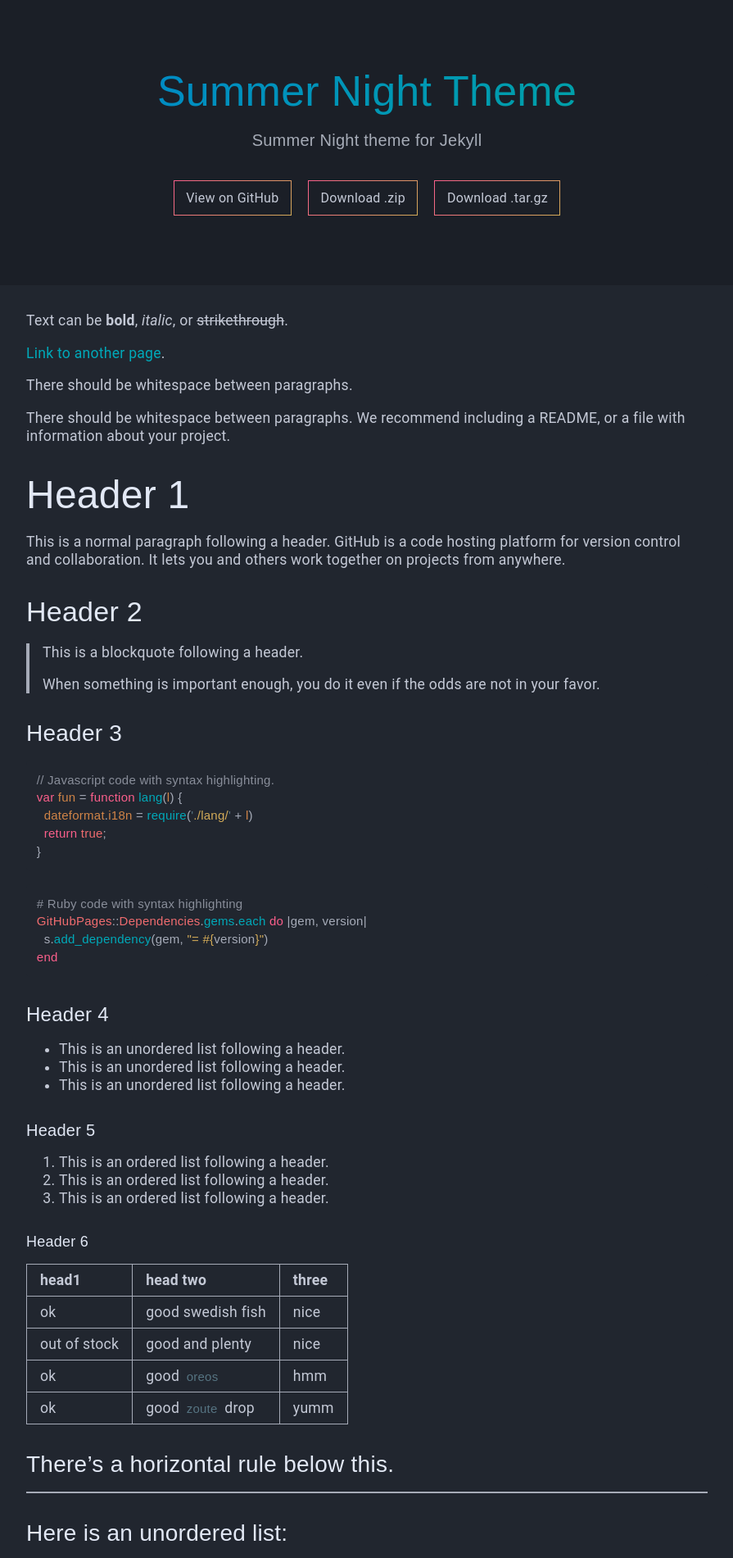
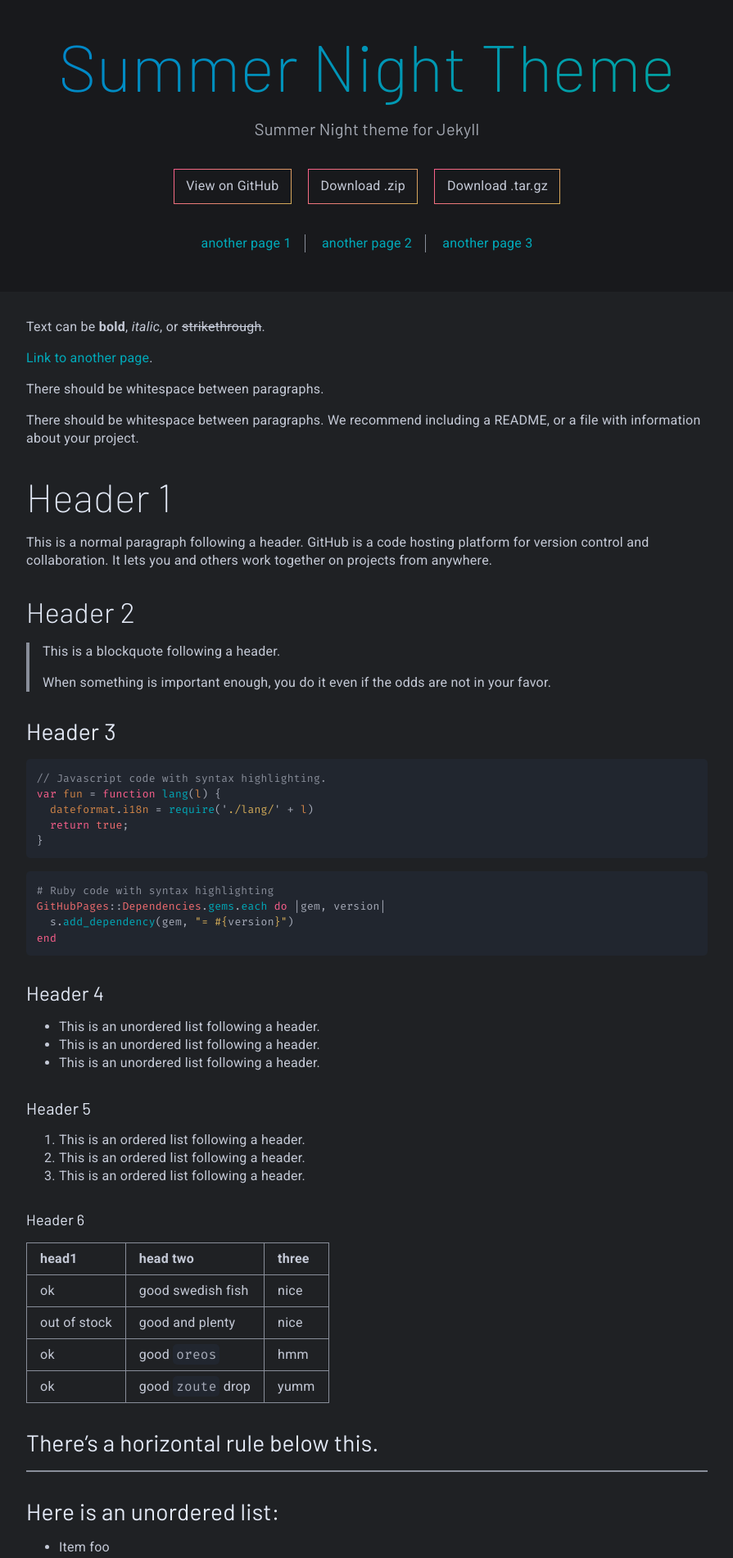
Before and after one commit to jackw01/summer-night-jekyll, a Jekyll site: the page built from index.md, in a window 1280 px wide. Shown: the top 1901 px of the page at 82% size, without its empty margins (192-1087 px from the left). Built offline with Jekyll 4.4.1, drawn with Linux system fonts in a browser that asks for light colours.

Commit message:
add nav menu

```diff
--- a/_config.yml
+++ b/_config.yml
@@ -3,3 +3,13 @@ description: Summer Night theme for Jekyll
 show_downloads: true
 google_analytics:
 theme: summer-night-jekyll
+nav_items:
+  - 1:
+    url: ./another-page.html
+    text: another page 1
+  - 2:
+    url: ./another-page.html
+    text: another page 2
+  - 3:
+    url: ./another-page.html
+    text: another page 3
--- a/_layouts/default.html
+++ b/_layouts/default.html
@@ -1,7 +1,6 @@
 <!DOCTYPE html>
 <html lang="{{ site.lang | default: "en-US" }}">
   <head>
-
     {% if site.google_analytics %}
       <script async src="https://www.googletagmanager.com/gtag/js?id={{ site.google_analytics }}"></script>
       <script>
@@ -12,10 +11,9 @@
       </script>
     {% endif %}
     <meta charset="UTF-8">
-
-{% seo %}
+    {% seo %}
     <meta name="viewport" content="width=device-width, initial-scale=1">
-    <meta name="theme-color" content="#21262f">
+    <meta name="theme-color" content="#1f2124">
     <meta name="apple-mobile-web-app-status-bar-style" content="black-translucent">
     <link rel="stylesheet" href="{{ '/assets/css/style.css?v=' | append: site.github.build_revision | relative_url }}">
   </head>
@@ -33,14 +31,19 @@
         <a href="{{ site.github.zip_url }}" class="button">Download .zip</a>
         <a href="{{ site.github.tar_url }}" class="button">Download .tar.gz</a>
       {% endif %}
+      {% if site.nav_items %}
+        <ul class="nav">
+          {% for link in site.nav_items %}
+            <li><a href="{{ link.url }}">{{ link.text }}</a></li>
+          {% endfor %}
+        </ul>
+      {% endif %}
     </header>
-
     <main id="content" class="main-content" role="main">
       {{ content }}
-
       <footer class="site-footer">
         {% if site.github.is_project_page %}
-          <span class="site-footer-owner"><a href="{{ site.github.repository_url }}">{{ site.github.repository_name }}</a> is maintained by <a href="{{ site.github.owner_url }}">{{ site.github.owner_name }}</a>.</span>
+          <span class="site-footer-owner"><a href="{{ site.github.repository_url }}">{{ site.github.repository_name }}</a> is maintained by <a href="{{ site.github.owner_url }}">@{{ site.github.owner_name }}</a>.</span>
         {% endif %}
         <span class="site-footer-credits">This page was generated by <a href="https://pages.github.com">GitHub Pages</a>.</span>
       </footer>
--- a/_sass/summer-night-jekyll.scss
+++ b/_sass/summer-night-jekyll.scss
@@ -1,7 +1,7 @@
 @import "normalize";
 @import "syntax";
 @import "variables";
-@import url('https://fonts.googleapis.com/css?family=Open+Sans:400,700');
+@import url('https://fonts.googleapis.com/css?family=Barlow:100,200,300,400|Fira+Code:400,700|Roboto:300,300i,400,400i,500,500i,700,700i');
 
 @mixin large {
   @media screen and (min-width: #{$large-breakpoint}) {
@@ -35,7 +35,7 @@ h1, h2, h3, h4, h5, h6, .modal-title {
 }
 
 code, pre {
-    font: 15px "Fira Mono", sans-serif;
+    font: 16px "Fira Code", monospace;
 }
 
 h1 {
@@ -80,6 +80,14 @@ strong {
 
 .small {
   font-size: 0.8em;
+}
+
+::-moz-selection {
+  background-color: transparentize($accent-color, 0.7);
+}
+
+::selection {
+  background-color: transparentize($accent-color, 0.7);
 }
 
 body {
@@ -152,7 +160,7 @@ a {
 .page-header {
   color: $heading-color;
   text-align: center;
-  background-color: $header-bg-color;
+  background-color: darken($body-background-color, 3%);
 
   h1 {
     background-image: linear-gradient(135deg, #0080d2 0%,#00ab9a 100%);
@@ -162,11 +170,11 @@ a {
   }
 
   @include large {
-    padding: 5rem 6rem;
+    padding: 2rem 6rem;
   }
 
   @include medium {
-    padding: 3rem 4rem;
+    padding: 2rem 4rem;
   }
 
   @include small {
@@ -179,11 +187,11 @@ a {
   margin-bottom: 0.1rem;
 
   @include large {
-    font-size: 3.25rem;
+    font-size: 5rem;
   }
 
   @include medium {
-    font-size: 2.5rem;
+    font-size: 3.5rem;
   }
 
   @include small {
@@ -209,6 +217,46 @@ a {
   }
 }
 
+ul.nav {
+  margin-top: 2rem;
+  list-style-type: none;
+  padding: 0;
+
+  li {
+    display: inline-block;
+    margin: 0;
+    padding: 0 1rem;
+  }
+
+  @include large {
+    li:not(:last-child) {
+      border-right: 1px solid $border-color;
+    }
+  }
+
+  @include medium {
+    li:not(:last-child) {
+      border-right: 1px solid $border-color;
+    }
+  }
+
+  @include small {
+    li {
+      display: block;
+      padding-top: 0.5rem;
+    }
+    li:not(:last-child) {
+      padding-bottom: 0.5rem;
+      border-bottom: 0;
+    }
+  }
+
+  a {
+    text-align: center;
+    text-decoration: none;
+  }
+}
+
 .main-content {
   word-wrap: break-word;
 
@@ -220,17 +268,14 @@ a {
     max-width: 64rem;
     padding: 2rem 6rem;
     margin: 0 auto;
-    font-size: 1.1rem;
   }
 
   @include medium {
     padding: 2rem 4rem;
-    font-size: 1.1rem;
   }
 
   @include small {
     padding: 2rem 1rem;
-    font-size: 1rem;
   }
 
   img {
@@ -255,6 +300,7 @@ a {
   code {
     padding: 2px 4px;
     color: $code-text-color;
+    background-color: $code-bg-color;
     border-radius: 5px;
   }
 
@@ -265,7 +311,6 @@ a {
     color: $code-text-color;
     word-wrap: normal;
     background-color: $code-bg-color;
-    border-radius: 5px;
 
     > code {
       padding: 0;
@@ -275,6 +320,7 @@ a {
       white-space: pre;
       background: transparent;
       border: 0;
+      font-size: 13px;
     }
   }
 
@@ -291,9 +337,8 @@ a {
   pre {
     padding: 0.8rem;
     overflow: auto;
-    font-size: 0.9rem;
-    line-height: 1.45;
-    border-radius: 0.3rem;
+    line-height: 1.2;
+    border-radius: 5px;
     -webkit-overflow-scrolling: touch;
   }
 
@@ -399,7 +444,7 @@ a {
 .site-footer-owner {
   display: block;
 
-  a {
+  a:last-child {
     color: $accent-color-secondary;
   }
 }
--- a/_sass/variables.scss
+++ b/_sass/variables.scss
@@ -2,18 +2,16 @@ $large-breakpoint: 1024px !default;
 $medium-breakpoint: 640px !default;
 
 $heading-color: #e2e8f5 !default;
-$header-bg-color: #1b1f27 !default;
-
 $body-text-color: #c4c9d6 !default;
 $highlight-text-color: #ffffff !default;
-$body-background-color: #21262f !default;
+$body-background-color: #1f2124 !default;
 $accent-color: #00a9b9 !default;
 $accent-color-secondary: #fa5f8b !default;
 
 $code-bg-color: #21262f !default;
-$code-text-color: #567482 !default;
+$code-text-color: #a6abb8 !default;
 
-$border-color: #a6abb8 !default;
+$border-color: #898e9a !default;
 
 $mono-1: #e2e8f5 !default;
 $mono-2: #c4c9d6 !default;
```
